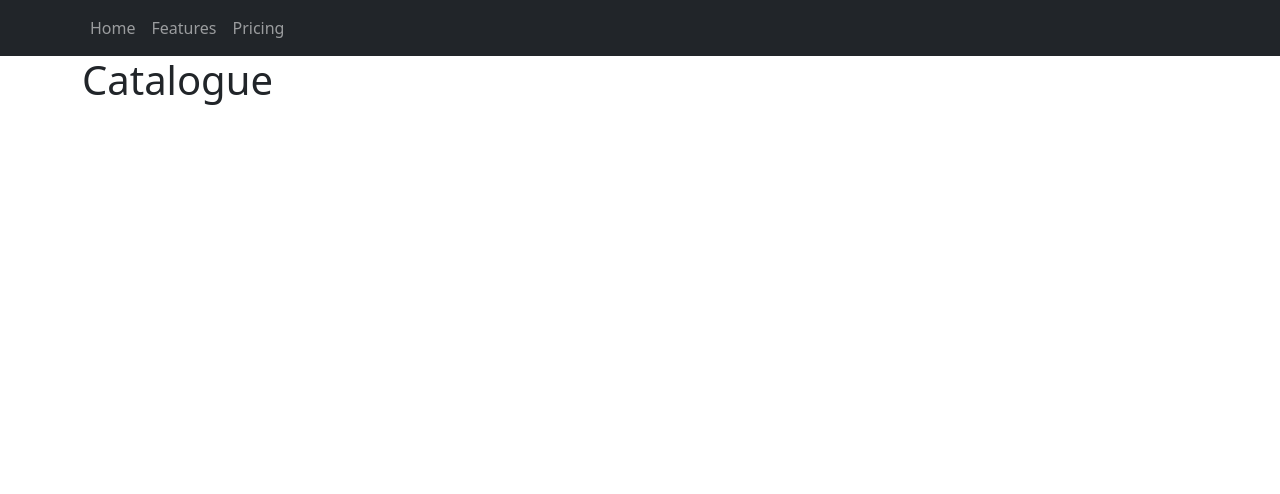
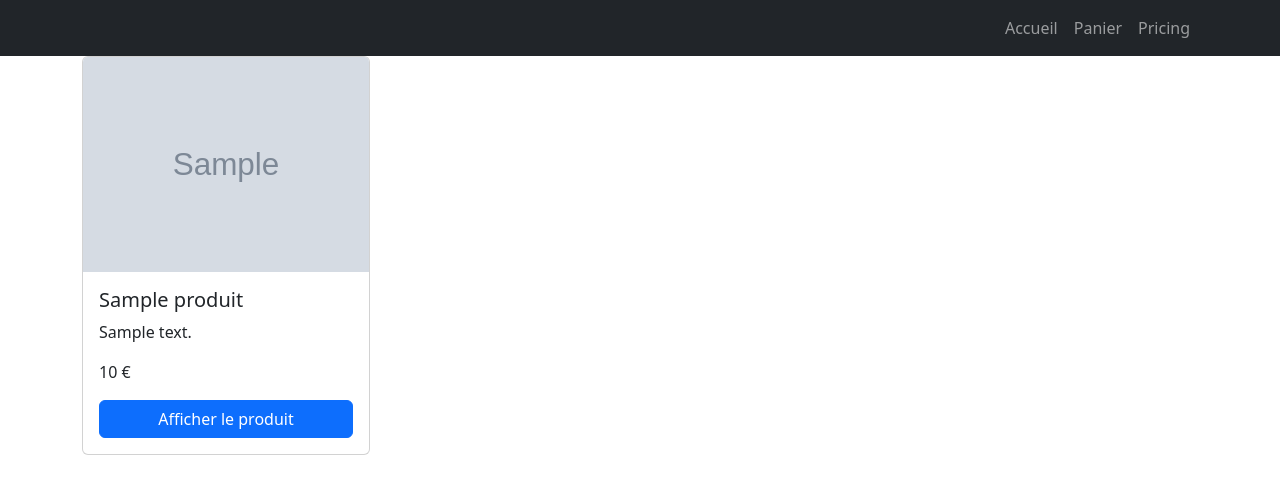
Before and after one commit to matthieudecournuaud/Rhuma-Sug-Symfony-Site, a Symfony app: template templates/main/index.html.twig in a window 1280 px wide. Shown: the top 494 px of the page. Run offline with Twig, Linux system fonts and the light colour scheme; the template is opened without the code that fills it: most values are stand-ins (such as "Sample title", 1, 10 or a date in 2020); grey boxes marked "Sample" are stand-in pictures; some libraries are stand-ins or nearby versions.

Commit message:
version 2, panier

```diff
--- a/templates/base.html.twig
+++ b/templates/base.html.twig
@@ -22,7 +22,7 @@
         {% endblock %}
     </head>
     <body>
-    {% include "template_parts/nav.html.twig"%}
-        {% block body %}{% endblock %}
+    {% include "template_parts/_nav.html.twig"%}
+       {% block body %}{% endblock %}
     </body>
 </html>
--- a/templates/main/index.html.twig
+++ b/templates/main/index.html.twig
@@ -7,9 +7,8 @@
     <h1>Catalogue</h1>
     <div class="row">
         {% for produit in produits %}
-        <div class="col-sm-12 col-md-6 col-lg-3">
-
-        {{dump(produit)}}
+        <div class="col-sm-12 col-md-6 col-lg-3 mb-5">
+            {% include 'template_parts/_card.html.twig'%}
         </div>
     {% endfor %}
     </div>
--- /dev/null
+++ b/templates/template_parts/_card.html.twig
@@ -0,0 +1,9 @@
+<div class="card" style="width: 18rem;">
+    <img src="{{asset('images/' ~ produit.img)}}" class="card-img-top" alt="...">
+    <div class="card-body">
+        <h5 class="card-title">{{produit.nom}}</h5>
+        <p class="card-text">{{produit.description}}</p>
+        <p class="card-text">{{produit.prix}} €</p>
+        <a href="{{path('app_produit', { id: produit.id})}}" class="btn btn-primary w-100">Afficher le produit</a>
+    </div>
+</div>
--- a/templates/template_parts/nav.html.twig
+++ b/templates/template_parts/_nav.html.twig
@@ -1,16 +1,16 @@
-<nav class="navbar navbar-expand-lg navbar-dark bg-dark">
+<nav class="navbar navbar-expand-lg navbar-dark bg-dark fixed-top">
     <div class="container">
         <button class="navbar-toggler" type="button" data-bs-toggle="collapse" data-bs-target="#navbarNav"
             aria-controls="navbarNav" aria-expanded="false" aria-label="Toggle navigation">
             <span class="navbar-toggler-icon"></span>
         </button>
-        <div class="collapse navbar-collapse" id="navbarNav">
+        <div class="collapse navbar-collapse justify-content-end" id="navbarNav">
             <ul class="navbar-nav">
                 <li class="nav-item">
-                    <a class="nav-link" href="#">Home</a>
+                    <a class="nav-link" href="{{path("app_main")}}">Accueil</a>
                 </li>
                 <li class="nav-item">
-                    <a class="nav-link" href="#">Features</a>
+                    <a class="nav-link" href="{{path("app_panier")}}">Panier</a>
                 </li>
                 <li class="nav-item">
                     <a class="nav-link" href="#">Pricing</a>
```
Also changed, not shown: src/Controller/MainController.php (+9 -0 lines), src/Controller/PanierController.php (added, +37 -0 lines), templates/main/produit.html.twig (added, +19 -0 lines), templates/panier/index.html.twig (added, +9 -0 lines), public/images/produit1.jpg (added), 2 other files.
